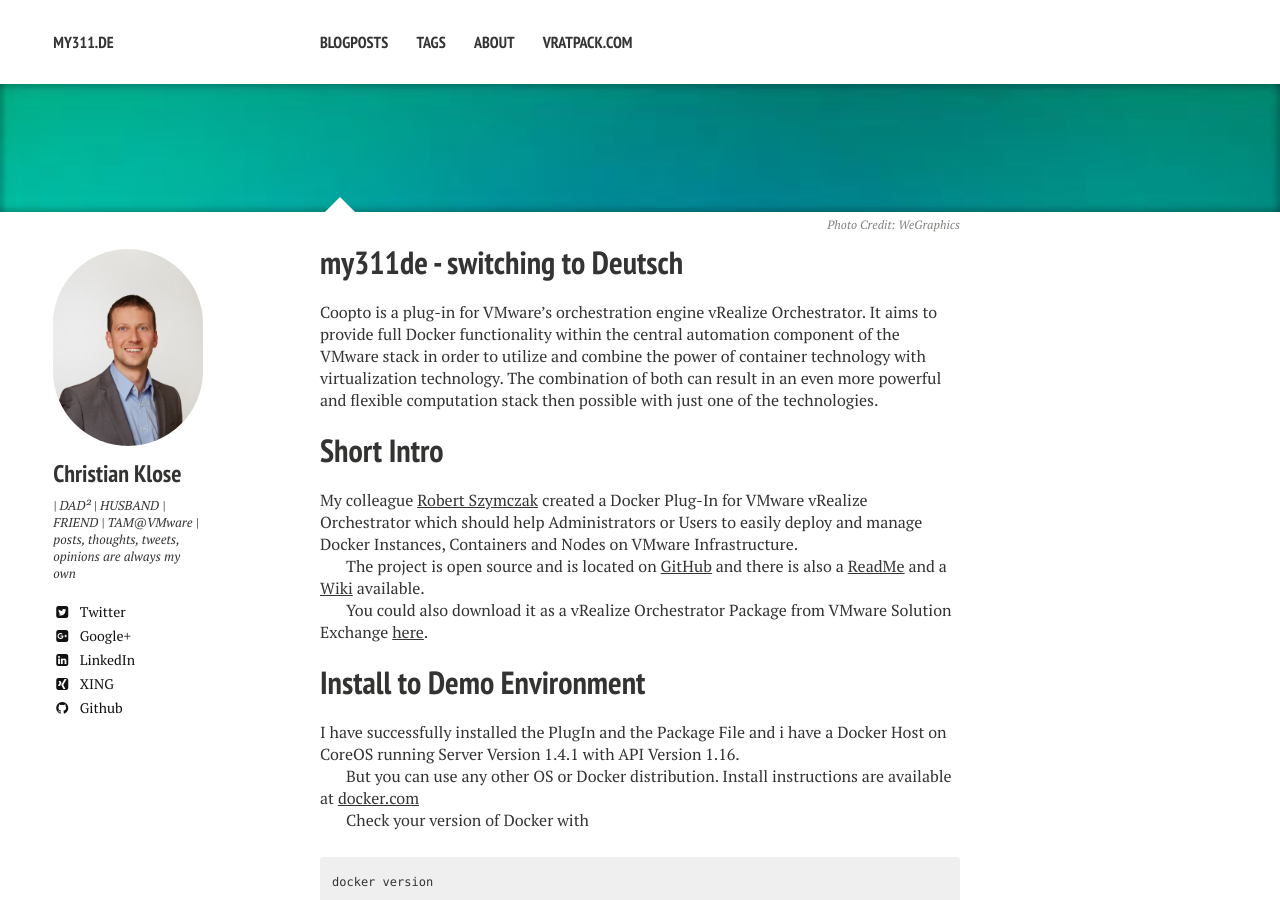
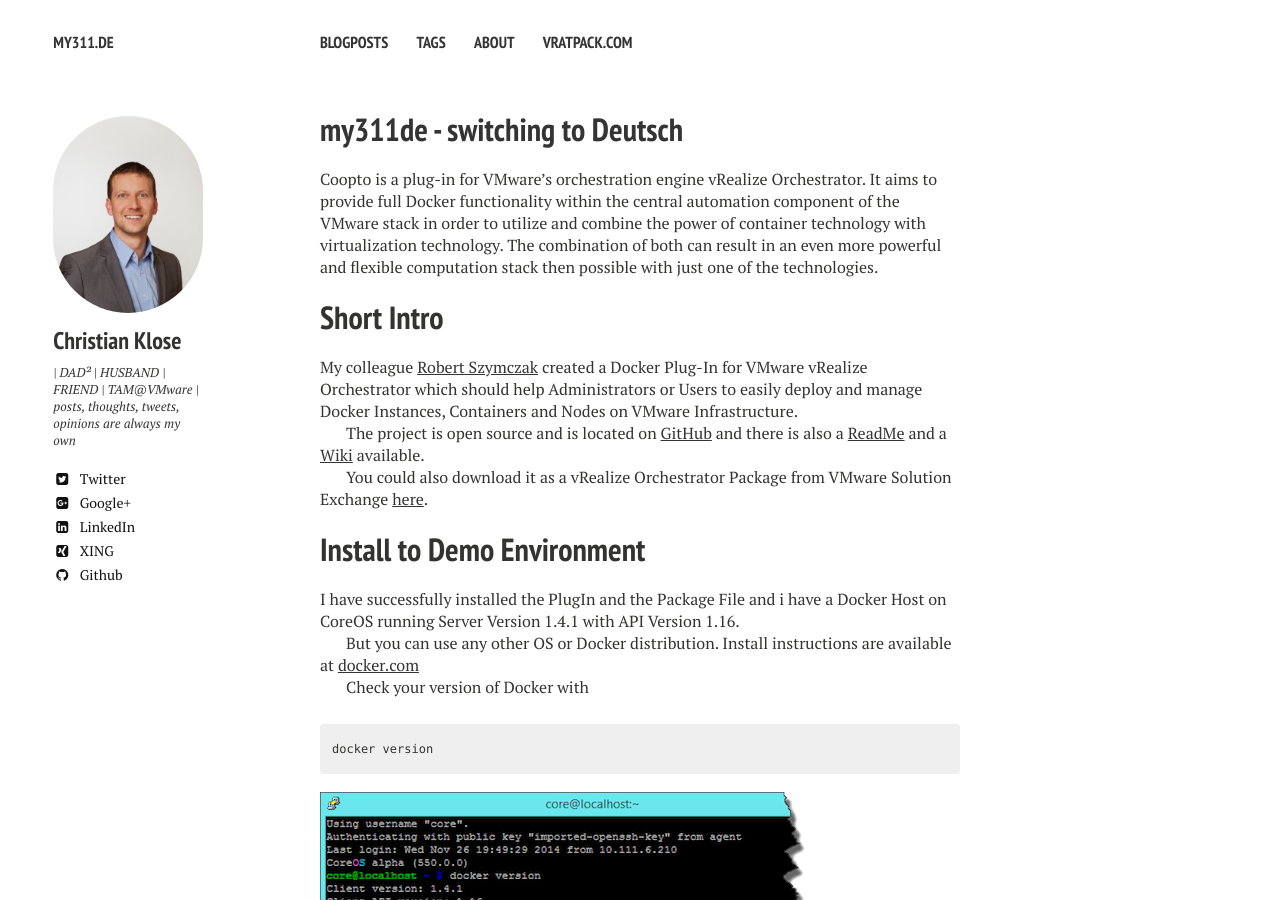
Before and after one commit to ChristianKlose/ChristianKlose.github.io, a Jekyll site: the page built from _posts/2016-03-11-switch-to-german.md, in a window 1280 px wide and 900 px high. Built offline with Jekyll 4.4.1, drawn with Linux system fonts in a browser that asks for light colours; nearby versions of some CDN libraries; comment, search, counter and statistics services are not loaded.

Commit message:
less images

```diff
--- a/_posts/2016-03-11-switch-to-german.md
+++ b/_posts/2016-03-11-switch-to-german.md
@@ -4,10 +4,6 @@ title: my311de - switching to Deutsch
 excerpt: "Blog post to explain why i switch to german and where to find my articles in english..."
 modified: 2016-03-11
 comments: true
-image:
-  feature: sample-image-1.jpg
-  credit: WeGraphics
-  creditlink: http://wegraphics.net/downloads/free-ultimate-blurred-background-pack/
 ---
 
 Coopto is a plug-in for VMware’s orchestration engine vRealize Orchestrator. It aims to provide full Docker functionality within the central automation component of the VMware stack in order to utilize and combine the power of container technology with virtualization technology. The combination of both can result in an even more powerful and flexible computation stack then possible with just one of the technologies.
```
Also changed, not shown: index.md (+1 -1 lines).
